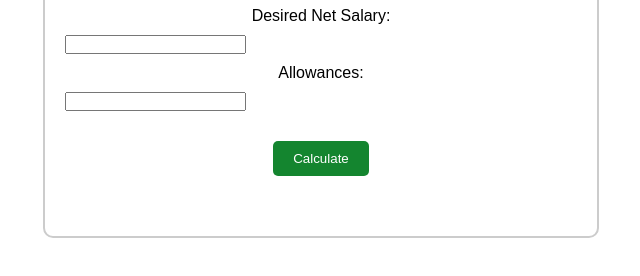
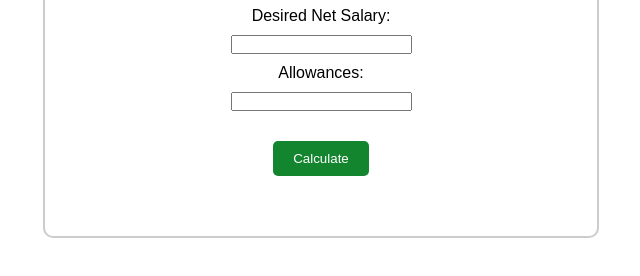
Before and after one commit to DaveBryan001/salary_calculator_app, a plain HTML site: page index.html in a window 1280 px wide. Shown: the part 222-498 px from the top of the page, without its empty margins (319-959 px from the left). Drawn offline with Linux system fonts and the light colour scheme.

Commit message:
change ui

```diff
--- a/main.css
+++ b/main.css
@@ -22,8 +22,10 @@ html{
 
 label, input {
     display: block;
-    margin: 10px 0;
+    margin: 10px auto;
     justify-content: center;
+    justify-items: center;
+    width: fit-content;
 }
 
 button {
```
